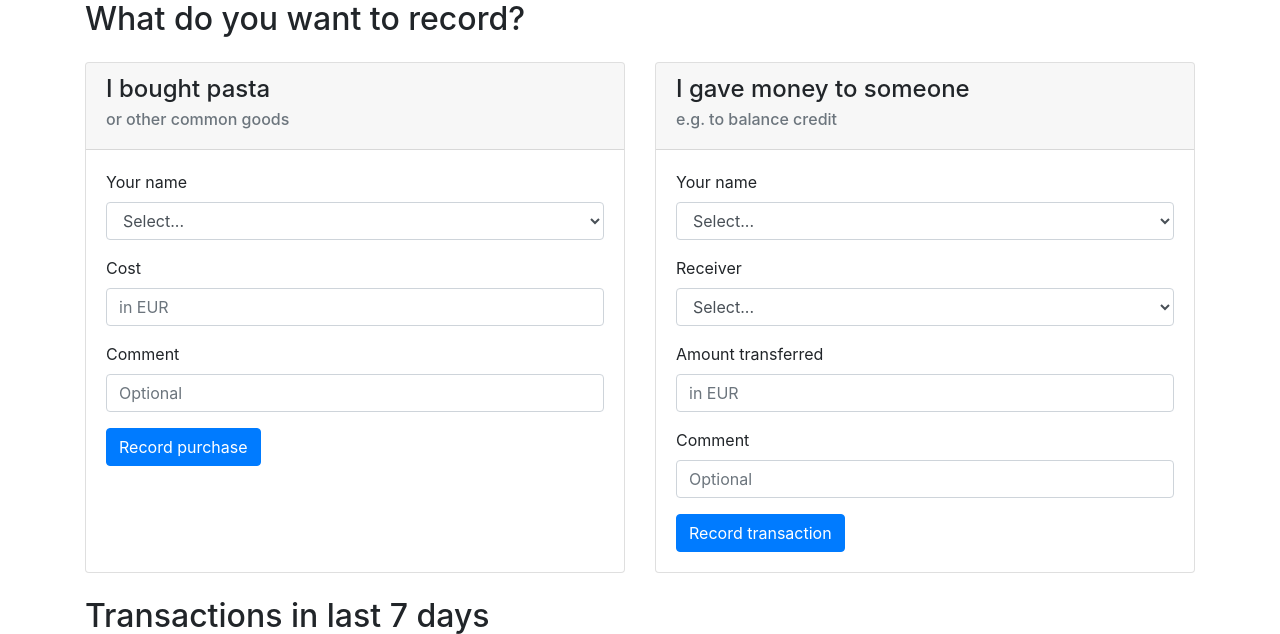
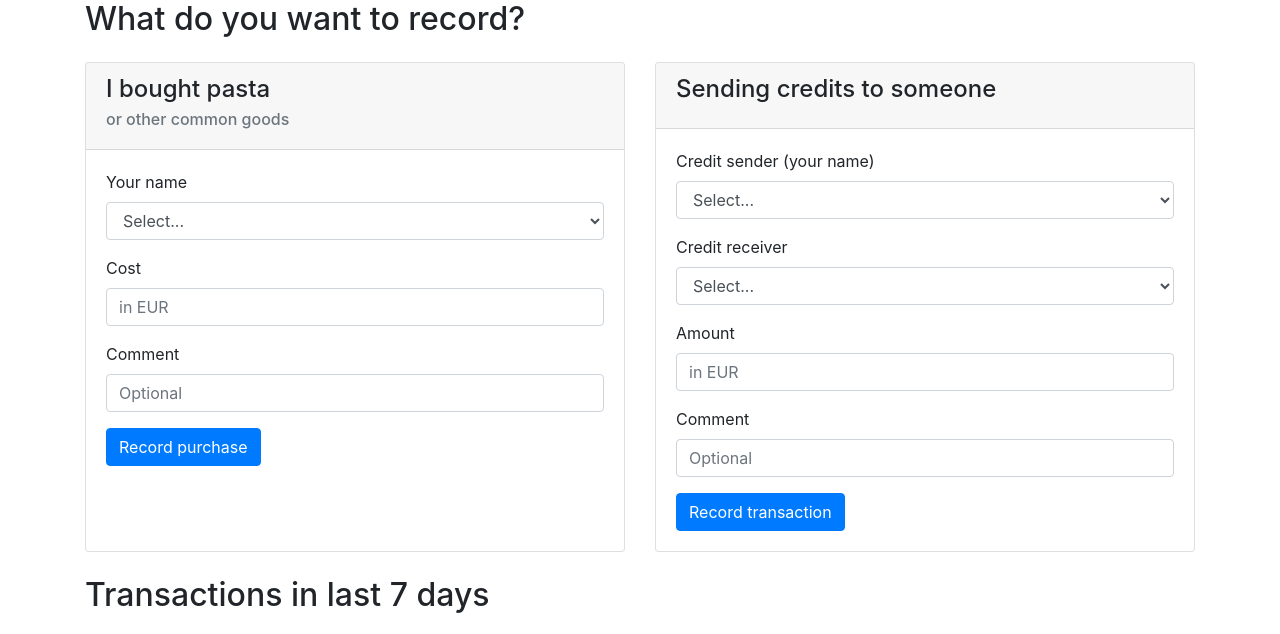
Before and after one commit to MScherbela/lunchpicker, a Flask app: page /transaction in a window 1280 px wide. Shown: the part 80-714 px from the top of the page. Run offline with Flask 2, Linux system fonts and the light colour scheme; data that the repository does not hold is empty; parts of the project's set-up code (start-up, migrations or seed data) failed here and were passed over; some libraries are stand-ins or nearby versions.

Commit message:
Reversed logic in transaction form

```diff
--- a/app.py
+++ b/app.py
@@ -619,19 +619,21 @@
 @app.route('/transaction', methods=['GET', 'POST'])
 def transaction():
     if flask.request.method == 'POST':
-        sender = User.query.get(flask.request.form['user1'])
+        user = User.query.get(flask.request.form['user1'])
         comment = flask.request.form['comment']
         amount = float(flask.request.form['amount']) * 100
         if flask.request.form['form_type'] == 'pasta_purchase':
-            receiver = get_pastabot()
-        elif flask.request.form['form_type'] == 'money_transfer':
+            sender = get_pastabot()
+            receiver = user
+        elif flask.request.form['form_type'] == 'credit_transfer':
+            sender = user
             receiver = User.query.get(flask.request.form['user2'])
         else:
             raise ValueError("Invalid form type for transaction")
 
         # This seems backwards but is correct: The one sending the money, is receivng the credits
-        transfer_credits(receiver, sender, amount, comment)
-        flask.flash(f"Transferred {amount/100:.2f} credits from {receiver.first_name} to {sender.first_name}. Your new credit balance is now {sender.credit/100:.2f} EUR")
+        transfer_credits(sender, receiver, amount, comment)
+        flask.flash(f"Transferred {amount/100:.2f} credits from {sender.first_name} to {receiver.first_name}.")
 
     user_list = User.query.all()
     user_list = [(u.id, u.get_full_name()) for u in user_list]
--- a/templates/transaction.html
+++ b/templates/transaction.html
@@ -41,15 +41,13 @@
 
             <div class="card">
                 <div class="card-header">
-                    <h4 class="card-title">I gave money to someone</h4>
-                    <h6 class="card-subtitle mb-2 text-muted">e.g. to balance credit</h6>
+                    <h4 class="card-title">Sending credits to someone</h4>
                 </div>
                 <div class="card-body">
-
                     <form action="" method="post">
-                        <input type="hidden" name="form_type" value="money_transfer">
+                        <input type="hidden" name="form_type" value="credit_transfer">
                         <div class="form-group">
-                            <label for="user1">Your name</label>
+                            <label for="user1">Credit sender (your name)</label>
                             <select class="form-control" id="user1" name="user1">
                                 <option value="" selected disabled>Select...</option>
                                 {% for user_id, user_name in users %}
@@ -58,7 +56,7 @@
                             </select>
                         </div>
                         <div class="form-group">
-                            <label for="user2">Receiver</label>
+                            <label for="user2">Credit receiver</label>
                             <select class="form-control" id="user2" name="user2">
                                 <option value="" selected disabled>Select...</option>
                                 {% for user_id, user_name in users %}
@@ -67,7 +65,7 @@
                             </select>
                         </div>
                         <div class="form-group">
-                            <label for="amount">Amount transferred</label>
+                            <label for="amount">Amount</label>
                             <input type="number" step="0.01" class="form-control" id="amount" name="amount"
                                    placeholder="in EUR" required>
                         </div>
@@ -76,8 +74,7 @@
                             <input type="text" class="form-control" id="comment" name="comment"
                                    placeholder="Optional">
                         </div>
-                        <input type="submit" class="btn btn-primary" name='submit' value="Record transaction"
-                               onclick="return confirm('Only submit once you have actually transferred the money. Have you?')"/>
+                        <input type="submit" class="btn btn-primary" name='submit' value="Record transaction"/>
                     </form>
                 </div>
             </div>
```
